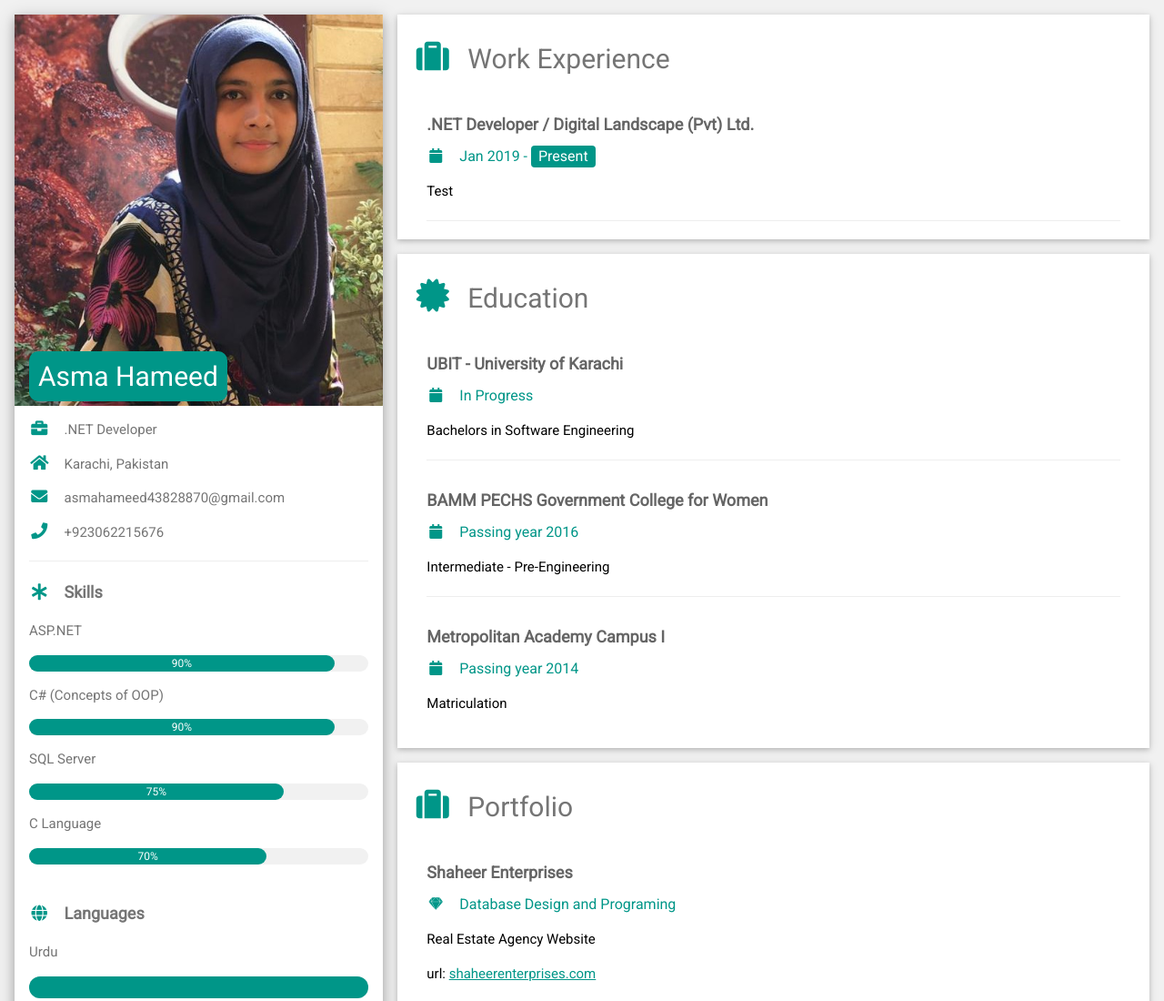
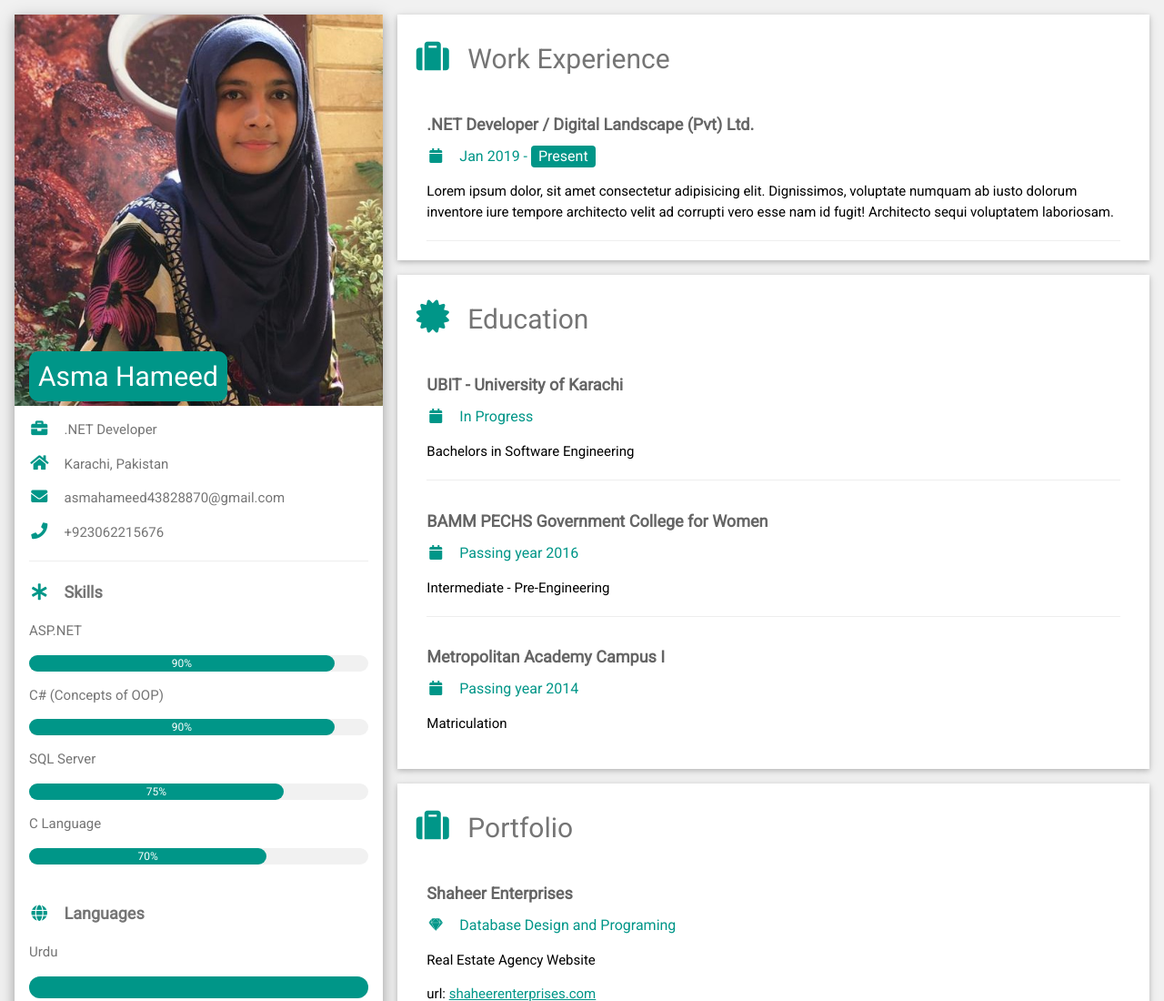
Before and after one commit to asmahameed/asmahameed.github.io, a plain HTML site: page index.html in a window 1280 px wide. Shown: the top 1100 px of the page at 91% size. Drawn offline with nearby package versions, Linux system fonts and the light colour scheme.

Commit message:
test comit 3

```diff
--- a/index.html
+++ b/index.html
@@ -91,7 +91,9 @@
                         <h5 class="w3-opacity"><b>.NET Developer / Digital Landscape (Pvt) Ltd.</b></h5>
                         <h6 class="w3-text-teal"><i class="fa fa-calendar fa-fw w3-margin-right"></i>Jan 2019 - <span
                                 class="w3-tag w3-teal w3-round">Present</span></h6>
-                        <p>Test</p>
+                        <p>Lorem ipsum dolor, sit amet consectetur adipisicing elit. Dignissimos, voluptate numquam ab
+                            iusto dolorum inventore iure tempore architecto velit ad corrupti vero esse nam id fugit!
+                            Architecto sequi voluptatem laboriosam.</p>
                         <hr>
                     </div>
                     <!-- <div class="w3-container">
@@ -137,7 +139,8 @@
                         <h6 class="w3-text-teal"><i class="fab fa-sketch fa-fw w3-margin-right"></i>Database Design and
                             Programing</h6>
                         <p>Real Estate Agency Website</p>
-                        <p>url: <a style="color: #009688;" href="https://shaheerenterprises.com/" target="blank">shaheerenterprises.com</a></p>
+                        <p>url: <a style="color: #009688;" href="https://shaheerenterprises.com/"
+                                target="blank">shaheerenterprises.com</a></p>
                         <hr>
                     </div>
                 </div>
```
